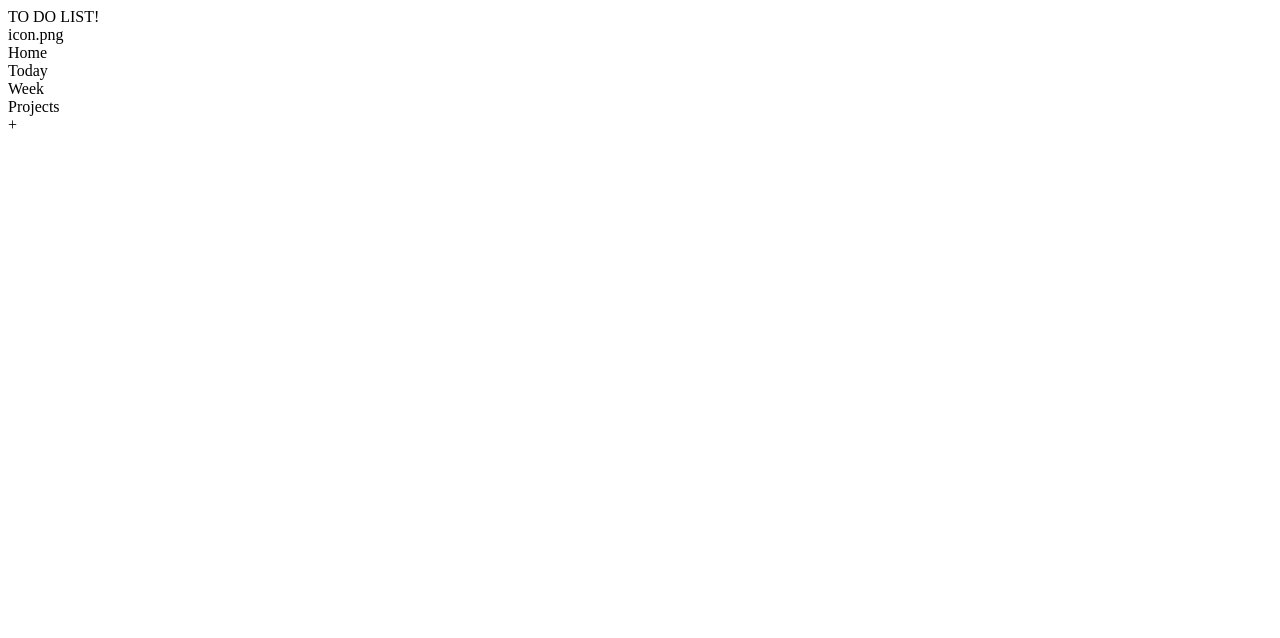
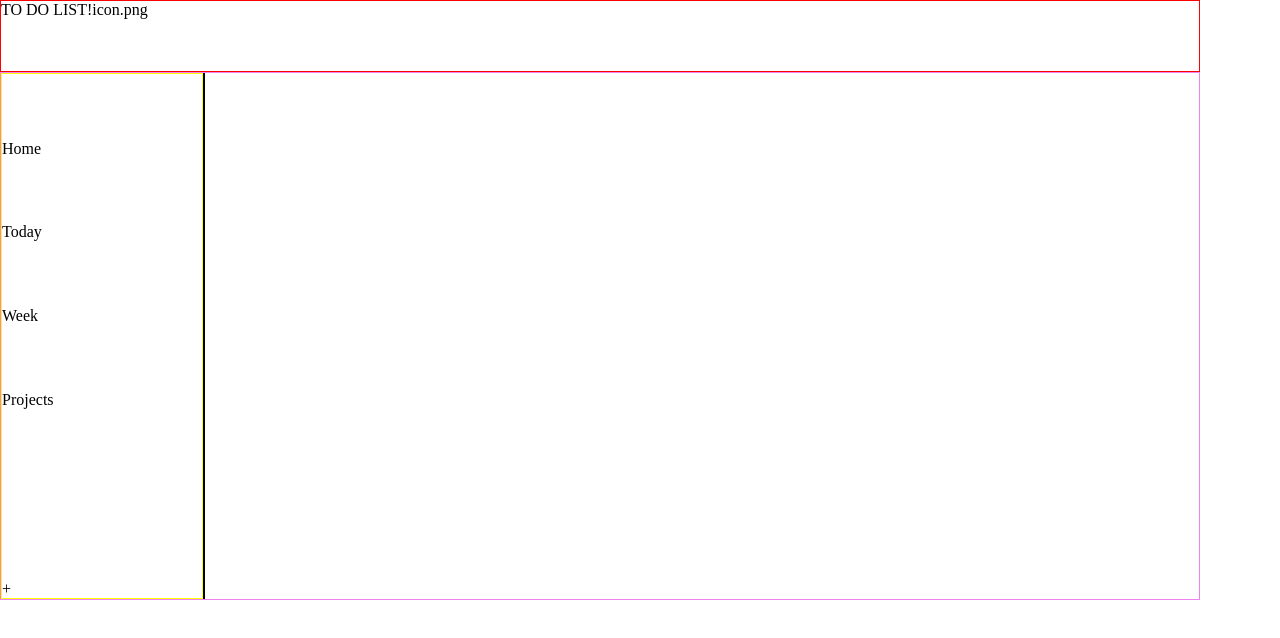
Before and after one commit to Fernetazo/Todo-list, a website built with webpack: page dist/index.html in a window 1280 px wide. Built offline with Linux system fonts and the light colour scheme.

Commit message:
Some CSS skeleton styling

```diff
--- /dev/null
+++ b/src/style.css
@@ -0,0 +1,41 @@
+body {
+    display: flex;
+    flex-direction: column;
+    margin: 0;
+    width: 1200px;
+    height: 600px;
+}
+
+.topBar {
+    display:flex;
+    height: 80px;
+    border: 1px solid red;
+}
+
+main {
+    display: flex;
+    flex-direction: row;
+    border: 1px solid violet;
+    height: 100%;
+}
+
+.navBar {
+    display:flex;
+    flex-direction: column;
+    justify-content: space-between;
+    width: 200px;
+    border: 1px solid yellow;
+}
+
+.navBarOptions {
+    display: flex;
+    flex-direction: column;
+    justify-content: space-evenly;
+    height: 400px;
+}
+
+.mainDisplay {
+    display:flex;
+    flex-direction: column;
+    border: 1px solid black;
+}
```
Also changed, not shown: dist/index.html, dist/main.js.
